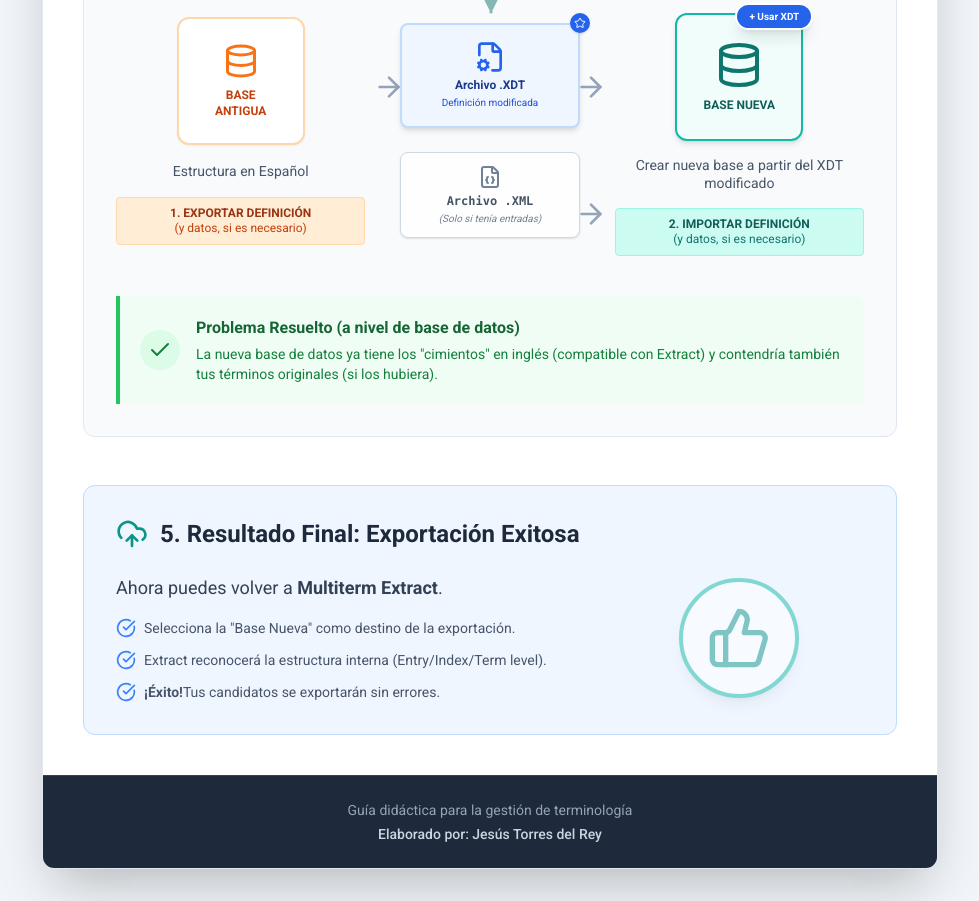
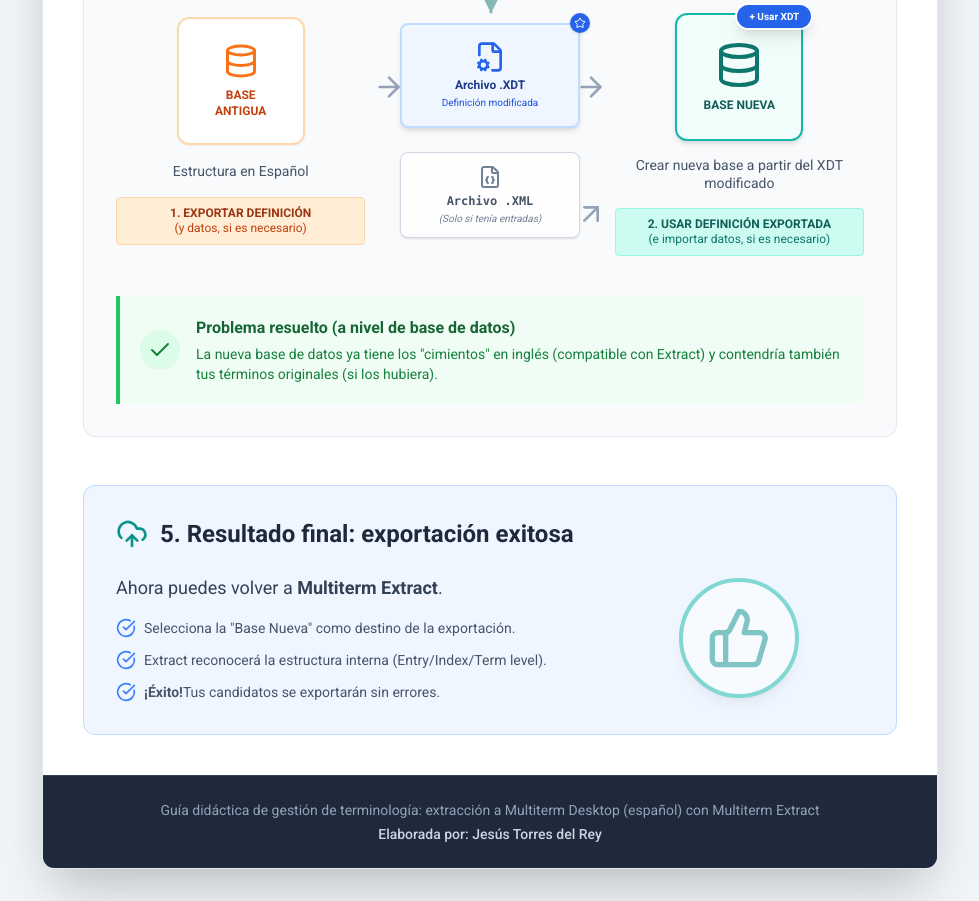
Before and after one commit to jtorresdelrey/problemaMtExtractDefES, a plain HTML site: page index.html in a window 1280 px wide. Shown: the part 1464-2365 px from the top of the page, without its empty margins (150-1129 px from the left). Drawn offline with nearby package versions, Linux system fonts and the light colour scheme.

Commit message:
Update index.html

```diff
--- a/index.html
+++ b/index.html
@@ -47,7 +47,7 @@
             <section>
                 <h2 class="text-2xl font-bold text-slate-800 mb-6 flex items-center border-b pb-2">
                     <i data-lucide="monitor" class="w-8 h-8 mr-3 text-teal-600"></i>
-                    1. El Origen del Conflicto
+                    1. El origen del conflicto
                 </h2>
 
                 <div class="flex flex-col md:flex-row justify-between items-center gap-6 relative">
@@ -90,7 +90,7 @@
 
                 <h2 class="text-white text-xl font-bold mb-6 flex items-center relative z-10">
                     <i data-lucide="search" class="w-6 h-6 mr-3 text-yellow-400"></i>
-                    2. El Choque en la Definición (.XDT)
+                    2. El conflicto en la definición (.XDT)
                 </h2>
 
                 <div class="grid grid-cols-1 md:grid-cols-2 gap-8 relative z-10">
@@ -219,9 +219,10 @@
                                 <i data-lucide="arrow-right" class="text-slate-400 w-8 h-8 -ml-6"></i>
                                 <i data-lucide="arrow-right" class="text-slate-400 w-8 h-8 -mr-6"></i>
                             </div>
-                            <!-- Flechas nivel XML -->
+                            <!-- Flechas nivel XML (Diagonal para indicar destino hacia arriba/derecha) -->
                             <div class="flex justify-end items-center w-full relative top-2">
-                                <i data-lucide="arrow-right" class="text-slate-400 w-8 h-8 -mr-6 border-dashed"></i>
+                                <!-- Flecha diagonal arriba-derecha -->
+                                <i data-lucide="arrow-up-right" class="text-slate-400 w-8 h-8 -mr-6"></i>
                             </div>
                         </div>
 
@@ -242,8 +243,8 @@
                         </div>
                         <div class="text-sm text-slate-600 mb-auto px-2 leading-tight">Crear nueva base a partir del XDT modificado</div>
                         <div class="mt-4 inline-block px-3 py-2 bg-teal-100 text-teal-800 rounded text-xs font-bold border border-teal-200 leading-tight">
-                            2. IMPORTAR DEFINICIÓN<br>
-                            <span class="font-normal text-teal-700">(y datos, si es necesario)</span>
+                            2. USAR DEFINICIÓN EXPORTADA<br>
+                            <span class="font-normal text-teal-700">(e importar datos, si es necesario)</span>
                         </div>
                     </div>
 
@@ -254,7 +255,7 @@
                         <i data-lucide="check" class="text-green-700 w-6 h-6"></i>
                     </div>
                     <div>
-                        <h4 class="font-bold text-green-800">Problema Resuelto (a nivel de base de datos)</h4>
+                        <h4 class="font-bold text-green-800">Problema resuelto (a nivel de base de datos)</h4>
                         <p class="text-sm text-green-700 mt-1">
                             La nueva base de datos ya tiene los "cimientos" en inglés (compatible con Extract) y contendría también tus términos originales (si los hubiera).
                         </p>
@@ -266,7 +267,7 @@
             <section class="bg-blue-50 rounded-xl p-8 border border-blue-200">
                 <h2 class="text-2xl font-bold text-slate-800 mb-6 flex items-center">
                     <i data-lucide="upload-cloud" class="w-8 h-8 mr-3 text-teal-600"></i>
-                    5. Resultado Final: Exportación Exitosa
+                    5. Resultado final: exportación exitosa
                 </h2>
 
                 <div class="flex flex-col md:flex-row items-center justify-between gap-8">
@@ -302,8 +303,8 @@
         </div>
 
         <footer class="bg-slate-800 p-6 text-center border-t border-slate-700 relative z-20">
-            <p class="text-slate-400 text-sm mb-1">Guía didáctica para la gestión de terminología</p>
-            <p class="text-slate-300 text-sm font-medium">Elaborado por: Jesús Torres del Rey</p>
+            <p class="text-slate-400 text-sm mb-1">Guía didáctica de gestión de terminología: extracción a Multiterm Desktop (español) con Multiterm Extract</p>
+            <p class="text-slate-300 text-sm font-medium">Elaborada por: Jesús Torres del Rey</p>
         </footer>
     </div>
 
```
